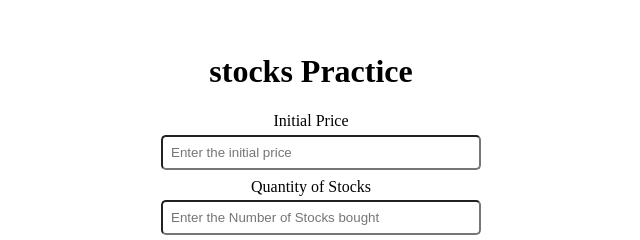
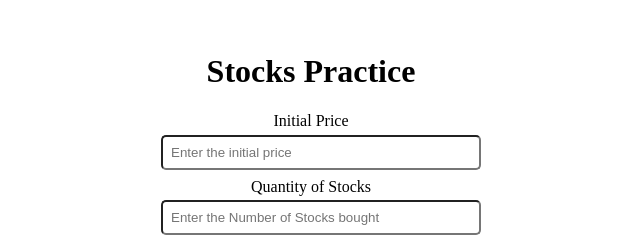
Before and after one commit to atmanishk/profit-or-loss, a plain HTML site: page index.html in a window 1280 px wide. Shown: the top 240 px of the page, 329-969 px from the left. Drawn offline with Linux system fonts and the light colour scheme.

Commit message:
Update index.html

```diff
--- a/index.html
+++ b/index.html
@@ -8,7 +8,7 @@
     <link rel="stylesheet" href="style.css">
 </head>
 <body>
-    <h1>stocks Practice</h1>
+    <h1>Stocks Practice</h1>
 
     <main>
         <label for="initial-price">Initial Price
```
